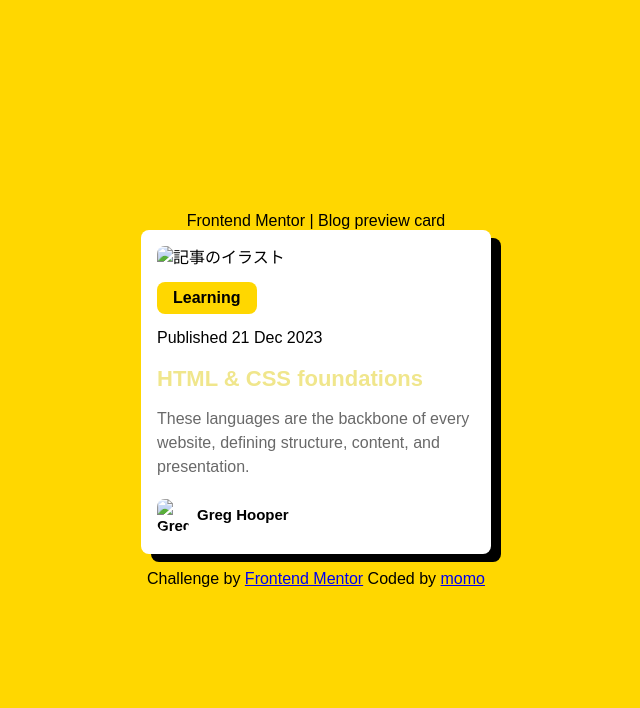
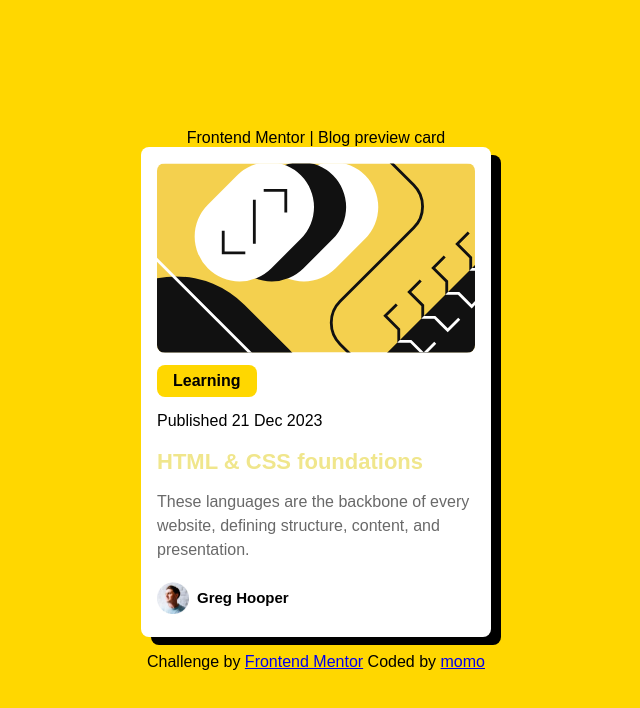
Before and after one commit to aiueopeace1218-png/blog-preview-card-main, a plain HTML site: page index.html in a window 1280 px wide. Shown: the whole page, without its empty margins (324-964 px from the left). Drawn offline with Linux system fonts and the light colour scheme; a web font is replaced by a local one.

Commit message:
Update index.html

```diff
--- a/index.html
+++ b/index.html
@@ -16,7 +16,7 @@
     <main>
         <div class="main-box">
 
-            <img src="./assets/images/illustration-article.svg" alt="記事のイラスト">
+            <img src="illustration-article.svg" alt="記事のイラスト">
 
         <h1>HTML & CSS foundations</h1>
 
@@ -27,7 +27,7 @@
         <p class="description">These languages are the backbone of every website, defining structure, content, and presentation.</p>
 
         <div class="author-info">
-        <img src="./assets/images/image-avatar.webp" alt="Greg Hooper">
+        <img src="image-avatar.webp" alt="Greg Hooper">
         <p class="author">Greg Hooper</p>
         </div>
 
```
